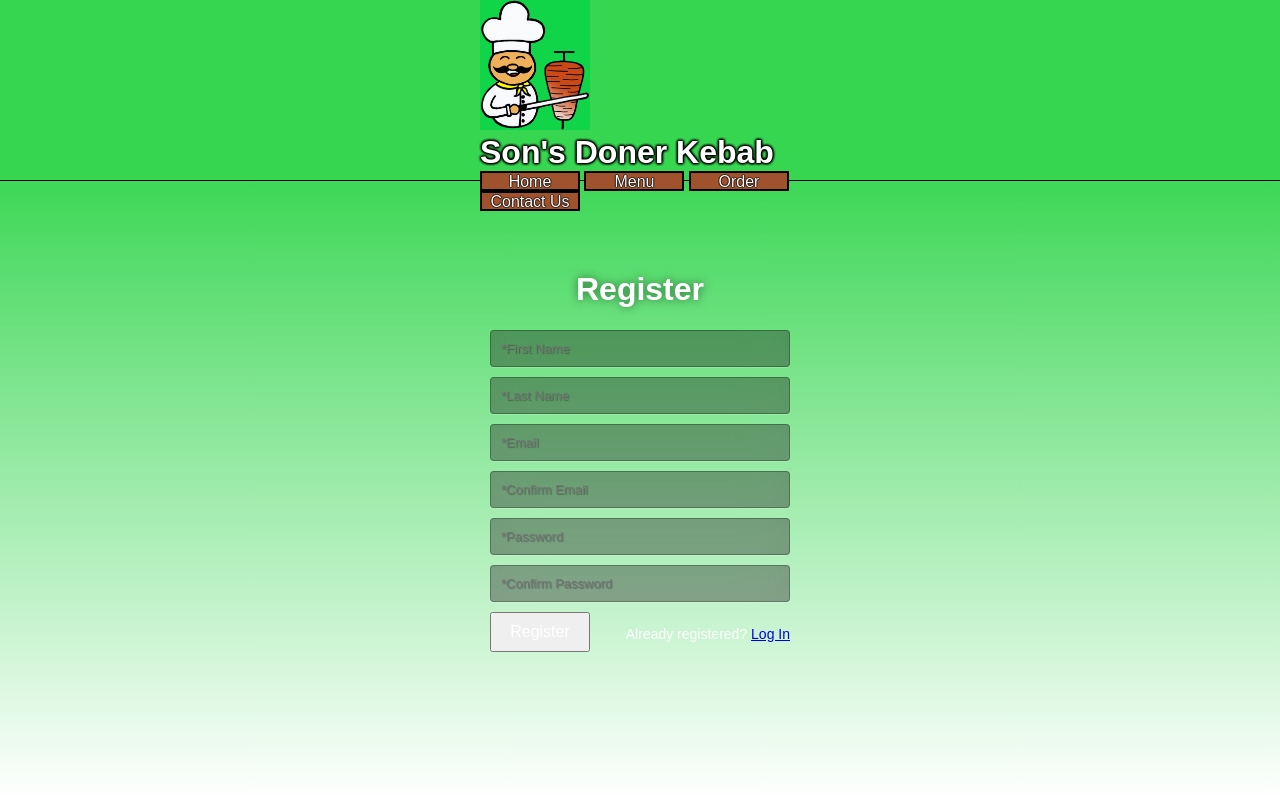
After one commit to Sigonious/SDKProject, a PHP site: page /registerPage.html in a window 1280 px wide. The commit adds this page. Run offline with PHP 8.4, Linux system fonts and the light colour scheme.

Commit message:
Improved Login and Register Pages
Modified register page
Added Login Page
created separate style sheet for registration pages.

```diff
--- /dev/null
+++ b/regStyle.css
@@ -0,0 +1,147 @@
+
+* { -webkit-box-sizing:border-box; -moz-box-sizing:border-box; -ms-box-sizing:border-box; -o-box-sizing:border-box; box-sizing:border-box; }
+
+html { width: 100%; height:100%; overflow:hidden; }
+
+body {
+	width: 100%;
+	height:100%;
+	font-family:  sans-serif;
+}
+
+.reg button {
+	float: left;
+	color: white;
+	display: inline-block;
+	padding: 9px 14px;
+	font-size: 16px;
+	cursor: pointer;
+	width: 100px;
+}
+
+.reg p {
+	float: right;
+	font-size: 14px;
+}
+.reg {
+	position: absolute;
+	top: 50%;
+	left: 50%;
+	margin: -150px 0 0 -150px;
+	width:300px;
+	height:400px;
+}
+
+
+.container:before, .container:after{
+	content: "";
+	display: block;
+	clear: both;
+}
+
+.reg h1 {color: white; text-shadow: 0 0 10px rgba(0,0,0,0.5); text-align:center;}
+
+input{
+	width: 100%;
+	margin-bottom: 10px;
+	background: rgba(0,0,0,0.3);
+	border: none;
+	outline: none;
+	padding: 10px;
+	font-size: 13px;
+	color: #fff;
+	text-shadow: 1px 1px 1px rgba(0,0,0,0.3);
+	border: 1px solid rgba(0,0,0,0.3);
+	border-radius: 4px;
+	box-shadow: inset 0 -5px 45px rgba(100,100,100,0.2), 0 1px 1px rgba(255,255,255,0.2);
+	-webkit-transition: box-shadow .5s ease;
+	-moz-transition: box-shadow .5s ease;
+	-o-transition: box-shadow .5s ease;
+	-ms-transition: box-shadow .5s ease;
+	transition: box-shadow .5s ease;
+}
+
+input:focus { box-shadow: inset 0 -5px 45px rgba(100,100,100,0.4), 0 1px 1px rgba(255,255,255,0.2); }
+
+
+
+div.container {
+	width: 100%;
+	height: 100%;
+	color: white;
+	position:absolute;
+	top:0;
+	left:0;
+	overflow:auto;
+
+	background: #37D651; /* Old browsers */
+	background: -moz-linear-gradient(top,  #37D651 20%, #ffffff 100%); /* FF3.6-15 */
+	background: -webkit-linear-gradient(top,  #37D651 20%,#ffffff 100%); /* Chrome10-25,Safari5.1-6 */
+	background: linear-gradient(to bottom,  #37D651 20%,#ffffff 100%); /* W3C, IE10+, FF16+, Chrome26+, Opera12+, Safari7+ */
+	filter: progid:DXImageTransform.Microsoft.gradient( startColorstr='#37D651', endColorstr='#ffffff',GradientType=1 ); /* IE6-9 fallback on horizontal gradient */
+}
+
+div.headerContainer {
+	position:relative;
+	width: 100%;
+	color: green;
+	padding-bottom: 15px;
+	background-color:#37D651;
+	max-height:181px;
+	border-bottom: 1px solid black;
+}
+
+.headerContent {
+	display:block;
+	width:50%;
+	margin:auto;
+}
+
+.space {
+	margin-top:181px;
+}
+
+div.siteName {
+	margin-left:auto;
+	margin-right:auto;
+	width:50%;
+	max-width:100%;
+}
+
+div.siteName img {
+	height: 130px;
+	width: 110px;
+}
+
+div.siteName h1, img {
+	display:inline;
+	text-align: left;
+	overflow:hidden;
+	white-space:nowrap;
+	color: white;
+	text-shadow: #000 0px 0px 3px,   #000 0px 0px 3px,   #000 0px 0px 3px,
+             #000 0px 0px 3px,   #000 0px 0px 3px,   #000 0px 0px 3px;
+}
+
+div.headerButton {
+	width:50%;
+	height:100%;
+	margin: auto;
+	font-size: 100%;
+	max-height:100%;
+}
+
+div.headerButton a {
+	display: inline-block;
+	color: white;
+	text-shadow: #000 0px 0px 1px,   #000 0px 0px 1px,   #000 0px 0px 1px,
+             #000 0px 0px 1px,   #000 0px 0px 1px,   #000 0px 0px 1px;
+	text-decoration: none;
+	background-color: #A0522D;
+	width: 100px;
+	height:20px;
+	text-align: center;
+
+	border: 2px solid black;
+	white-space:nowrap;
+}
--- /dev/null
+++ b/registerPage.html
@@ -0,0 +1,54 @@
+<!DOCTYPE html>
+
+<!--
+//Not compatible with main database in this version, only test database
+
+!-->
+<html>
+	<head>
+		<title>Register</title>
+			<meta charset="utf-8">
+			<link rel = "stylesheet" type = "text/css" href = "regStyle.css">
+	</head>
+	<body>
+
+
+
+		<div class="container">
+			<div class="headerContainer">
+				<div class ="headerContent">
+					<div class="siteName">
+						<img src="SDKlogo.jpg" alt="Logo"/>
+						<h1>Son's Doner Kebab</h1>
+					</div>
+						<div class="headerButton">
+							<a href="">Home</a>
+							<a href="">Menu</a>
+							<a href="">Order</a>
+							<a href="">Contact Us</a>
+						</div>
+				</div>
+			</div>
+			<div class="space"></div>
+				<div class = "reg">
+
+					<form class="register" method="post" action="./php/registerPage.php">
+
+						<h1>Register</h1>
+
+						<input type='hidden' name='submitted' id='submitted' value='1'/>
+						<input type "text" id="firstName" placeholder="*First Name"/><?php echo $firstNameErr;?>
+						<input type "text" id="lastName" placeholder="*Last Name"/><?php echo $lastNameErr;?>
+						<input type "text" id = "email" placeholder="*Email"/><?php echo $emailErr;?>
+						<input type="text" id='checkEmail' maxlength ="50" placeholder="*Confirm Email"/><?php echo $checkEmailErr;?>
+						<input type='password' id='pwd1' maxlength ="20" placeholder="*Password"/><?php echo $pwd1Err;?>
+						<input type='password' id='pwd2' maxlength ="20" placeholder="*Confirm Password"/><?php echo $pwd2Err;?>
+
+						<button type='submit'>Register</button>
+						<p class="message">Already registered? <a href="loginPage.html">Log In</a></p>
+					</form>
+
+				</div>
+		</div>
+	<body>
+<html>
```
Also changed, not shown: loginPage.html (added, +49 -0 lines), registerPage.php (+1 -61 lines).
